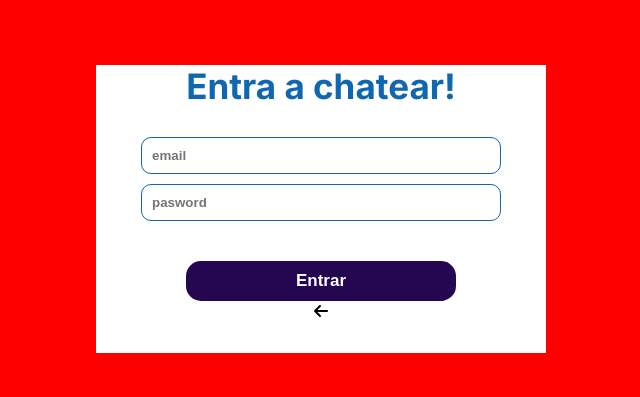
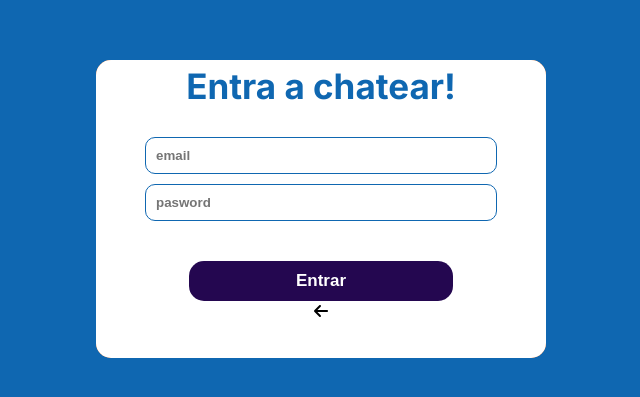
Before and after one commit to LuisArielRetanaHernadez/chat_mabi, a React (Vite) app: page /login in a window 1280 px wide. Shown: the part 191-588 px from the top of the page, without its empty margins (319-959 px from the left). Built offline with nearby package versions, Linux system fonts and the light colour scheme; no server answers.

Commit message:
cambiando el fondo de color del auth y agregamos un padding 5px a las secciones de auth

```diff
--- a/src/pages/Auth/auth.style.css
+++ b/src/pages/Auth/auth.style.css
@@ -2,7 +2,7 @@
   width: 100%;
   height: 100vh;
   font-family: "Inter", sans-serif;
-  background-color: red;
+  background-color: var(--blue-cobalto);
   display: flex;
 }
 
@@ -11,6 +11,7 @@
 .auth__box {
   width: 450px;
   margin: auto;
+  border-radius: 15px;
   background-color: #ff6500;
   display: flex;
   overflow: hidden;
@@ -18,6 +19,7 @@
 
 .auth__section {
   min-width: 100%;
+  padding: 5px;
 }
 
 .auth__title {
```
